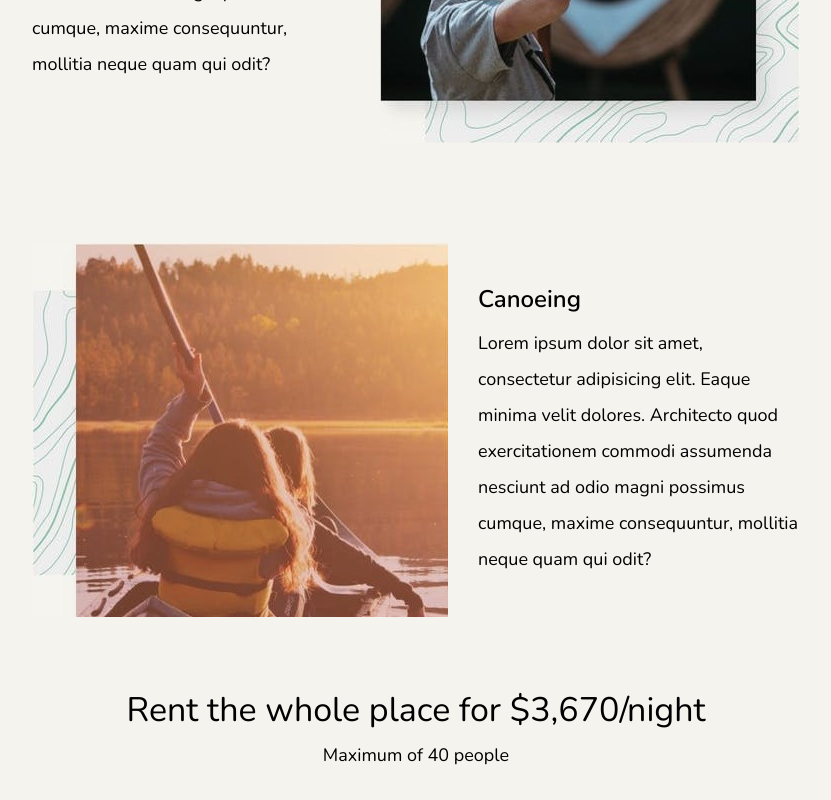
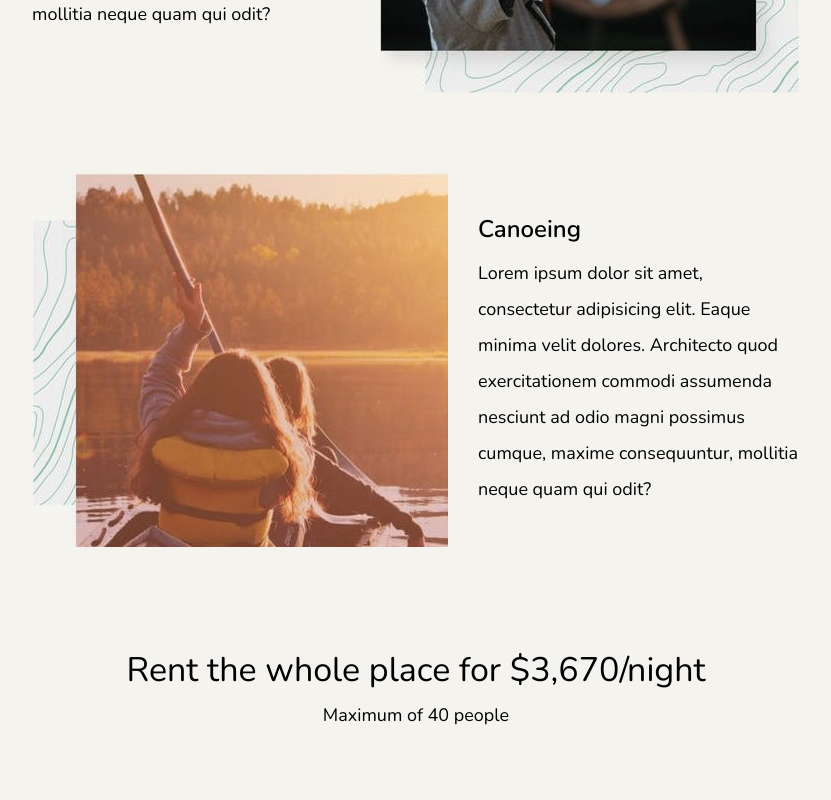
Before and after one commit to haticecs/building-landing-page-assignment, a React (Create React App) app: page / in a window 1280 px wide. Shown: the part 1960-2760 px from the top of the page, without its empty margins (224-1055 px from the left). After the commit the page ends 2737 px from the top, so only its background shows below. Built offline with nearby package versions, Linux system fonts and the light colour scheme; a web font is replaced by a local one.

Commit message:
fix(*): fix padding values

```diff
--- a/src/components/Articles/styled.js
+++ b/src/components/Articles/styled.js
@@ -3,8 +3,8 @@ import styled from "styled-components";
 const Container = styled.div`
   display: flex;
   flex-direction: column;
-  padding: 50px 0px;
-  gap: 100px;
+  padding: 60px 0px;
+  gap: 80px;
   width: 60vw;
   margin: 0 auto;
 `;
--- a/src/components/Header/styled.js
+++ b/src/components/Header/styled.js
@@ -5,6 +5,7 @@ const Container = styled.div`
   align-items: center;
   flex-direction: column;
   gap: 10px;
+  padding-top: 40px;
 `;
 
 const Title = styled.h1`
--- a/src/components/PriceAndCapacity/styled.js
+++ b/src/components/PriceAndCapacity/styled.js
@@ -4,7 +4,7 @@ const Container = styled.div`
   display: flex;
   flex-direction: column;
   align-items: center;
-  padding: 20px 0px;
+  padding: 40px 0px 50px 0px;
 `;
 
 const PriceText = styled.h1`
--- a/src/styles.css
+++ b/src/styles.css
@@ -9,5 +9,4 @@
 
 .App {
   font-family: "Nunito", sans-serif;
-  padding: 40px;
 }
```
